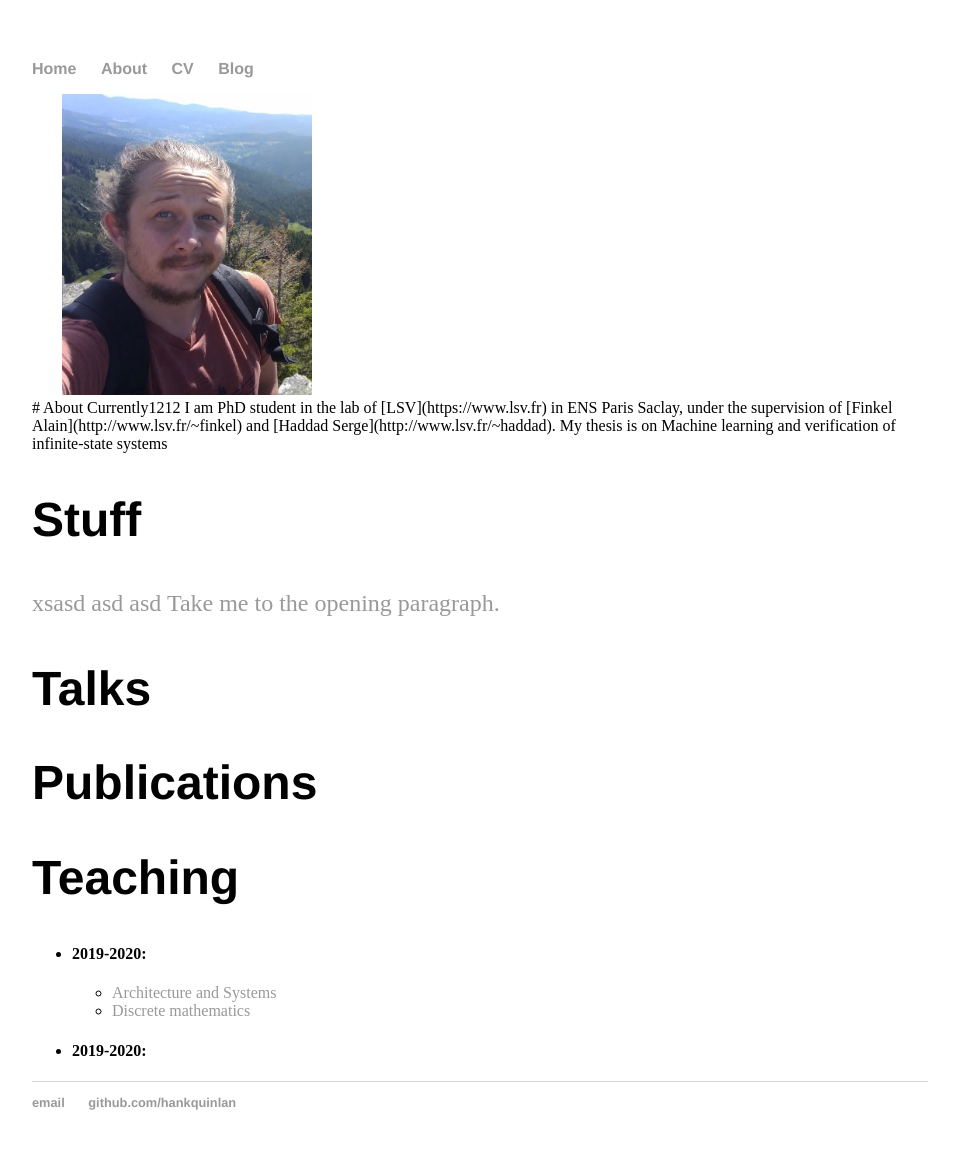
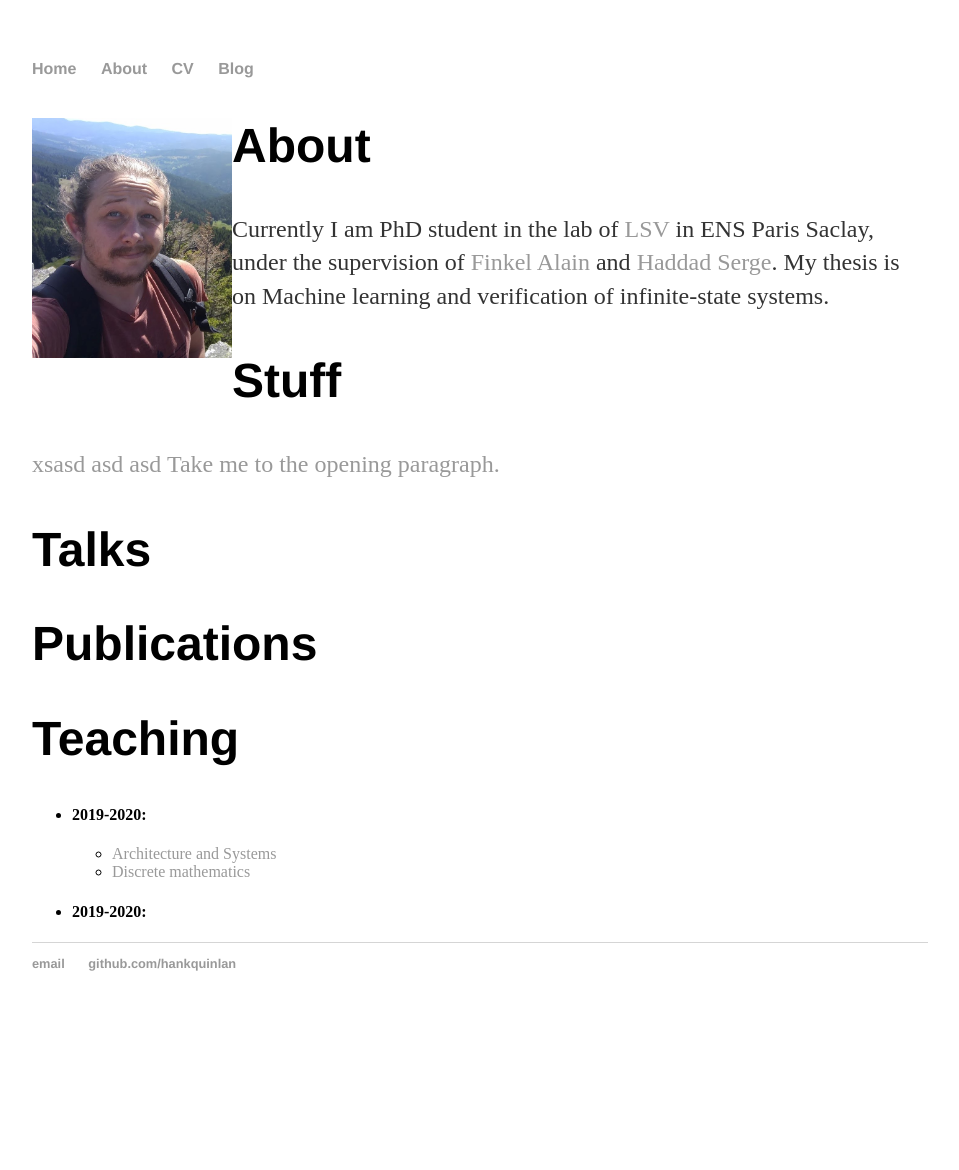
Before and after one commit to IgorKhm/igorkhm.github.io, a Jekyll site: the page built from index.md, in a window 1280 px wide. Shown: the whole page, without its empty margins (160-1119 px from the left). Built offline with Jekyll 4.4.1, drawn with Linux system fonts in a browser that asks for light colours; after the commit the page ends 1031 px from its top, so only the background shows below that.

Commit message:
Update index.md

```diff
--- a/index.md
+++ b/index.md
@@ -3,20 +3,8 @@ layout: default
 title: "Igor Khmelnitsky, personal website"
 ---
 
-<div class="row">
- <div class="column">
-  <img src="pictures/myphoto2.jpg" style="float: left;" alt="drawing" width="250" style="margin:0px 30px"/>
- </div>
- <div class="column">
-
- # About
- Currently1212 I am PhD student in the lab of [LSV](https://www.lsv.fr) in ENS Paris Saclay, under the supervision of [Finkel Alain](http://www.lsv.fr/~finkel) and [Haddad Serge](http://www.lsv.fr/~haddad). My thesis is on Machine learning and verification of infinite-state systems
- </div>
-</div>
-
-
-
-
+# <img src="pictures/myphoto2.jpg" style="float: left;" alt="drawing" width="200"/> About
+Currently I am PhD student in the lab of [LSV](https://www.lsv.fr) in ENS Paris Saclay, under the supervision of [Finkel Alain](http://www.lsv.fr/~finkel) and [Haddad Serge](http://www.lsv.fr/~haddad). My thesis is on Machine learning and verification of infinite-state systems.
 
 # Stuff
 [xsasd asd asd](Teaching)
```
